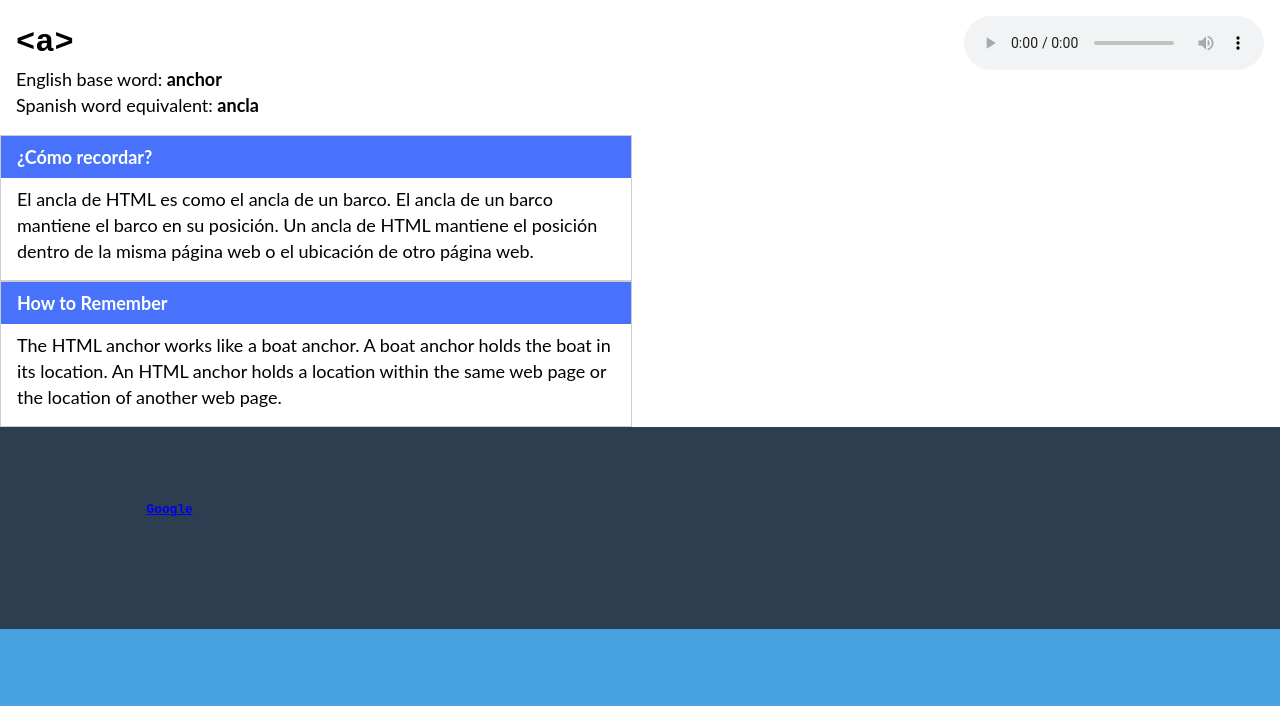
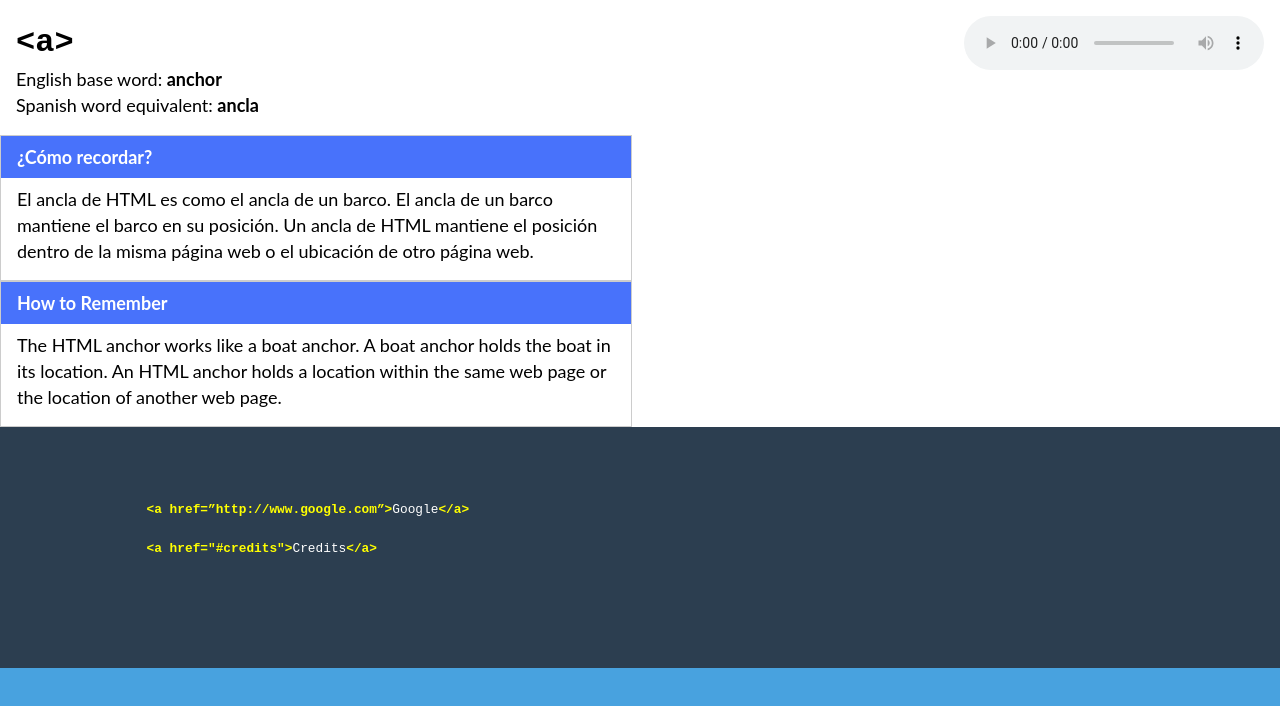
Before and after one commit to LMHT/LMHT.github.io, a plain HTML site: page elements/a.html in a window 1280 px wide. Drawn offline with Linux system fonts and the light colour scheme; files that its build step writes are made by us from their sources.

Commit message:
Edits a.html

```diff
--- a/elements/a.html
+++ b/elements/a.html
@@ -60,7 +60,8 @@
 
 
                 <code>
-                 <strong><a href=”http://www.google.com”>Google</a></strong>
+                 <strong>&lt;a href=”http://www.google.com”></strong>Google<strong>&lt;/a></strong><br>
+                 <strong>&lt;a href="#credits"></strong>Credits<strong>&lt;/a></strong>
                 </code>
 
 
```
